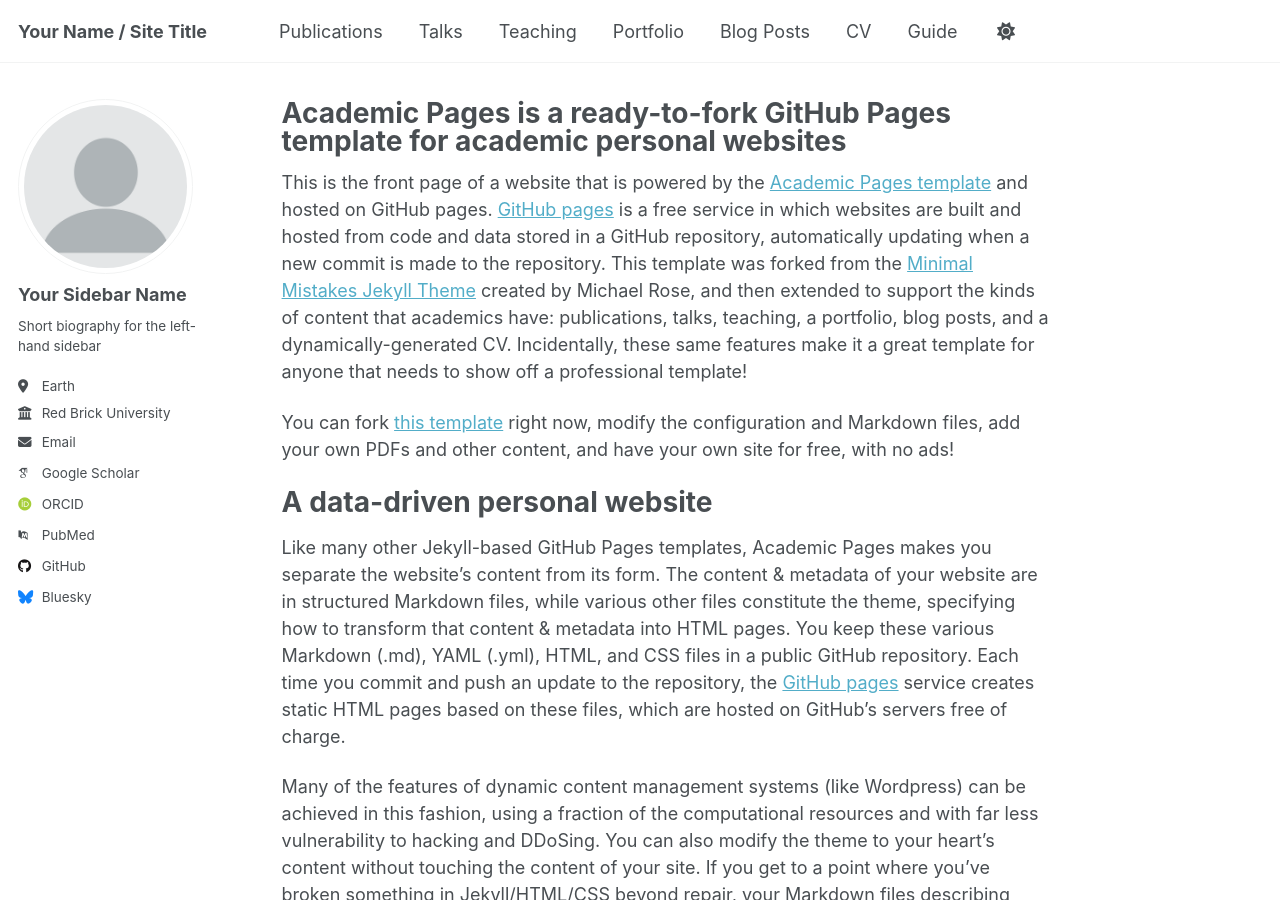
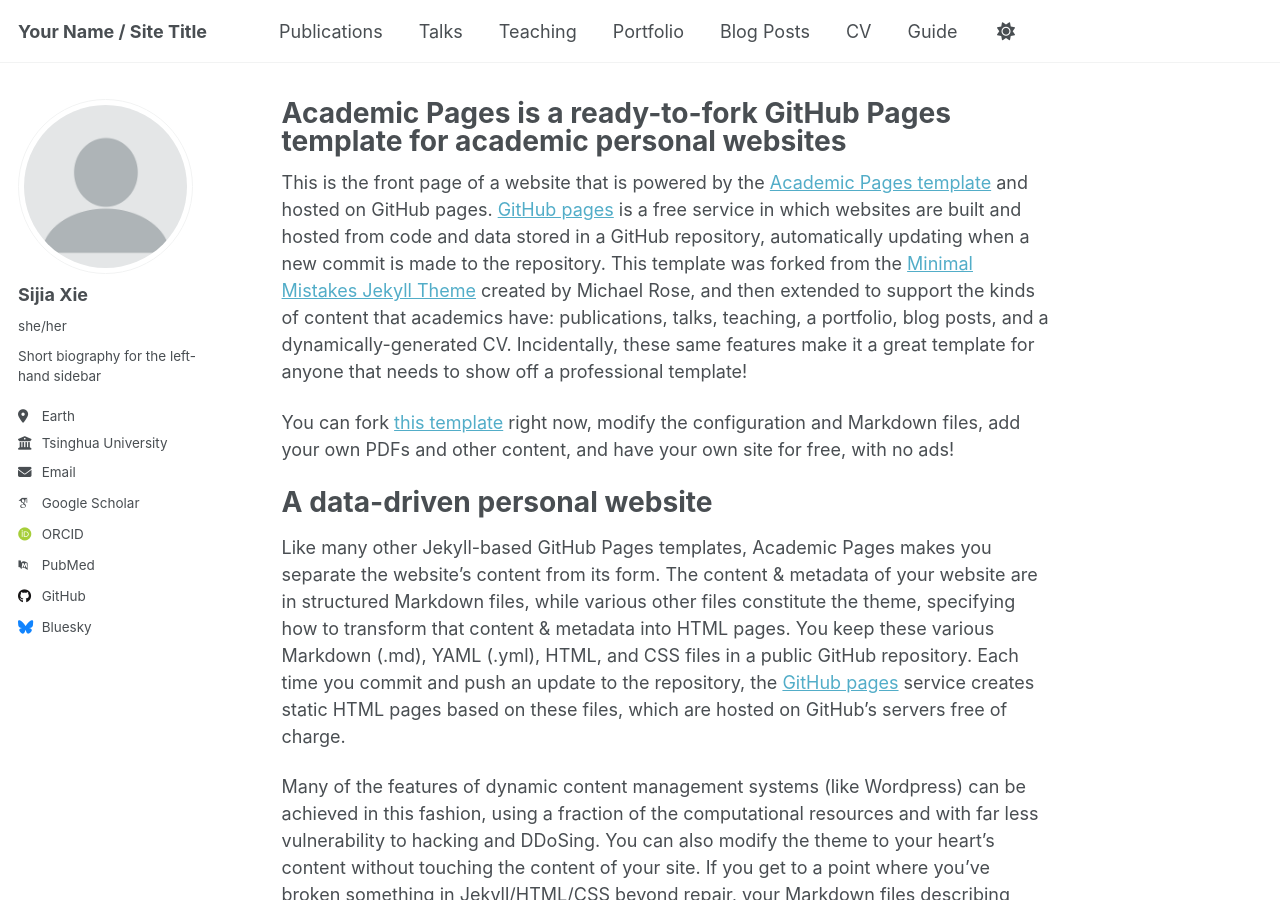
Before and after one commit to scarlett-2023/scarlett-2023.github.io, a Jekyll site: the page built from _pages/about.md, in a window 1280 px wide and 900 px high. Built offline with Jekyll 4.4.1, drawn with Linux system fonts in a browser that asks for light colours; some web fonts are replaced; a script that is not in the unit is left out.

Commit message:
Update _config.yml

```diff
--- a/_config.yml
+++ b/_config.yml
@@ -24,13 +24,13 @@ repository               : "academicpages/academicpages.github.io"
 author:
   # Biographic information
   avatar           : "profile.png"
-  name             : "Your Sidebar Name"
-  pronouns         : # example: "she/her"
+  name             : "Sijia Xie"
+  pronouns         : "she/her"
   bio              : "Short biography for the left-hand sidebar"
   location         : "Earth"
-  employer         : "Red Brick University"
+  employer         : "Tsinghua University"
   uri              : # URL
-  email            : "none@example.org"
+  email            : "xiesj22@mails.tsinghua.edu.cn"
 
   # Academic websites
   academia         : # URL
```
